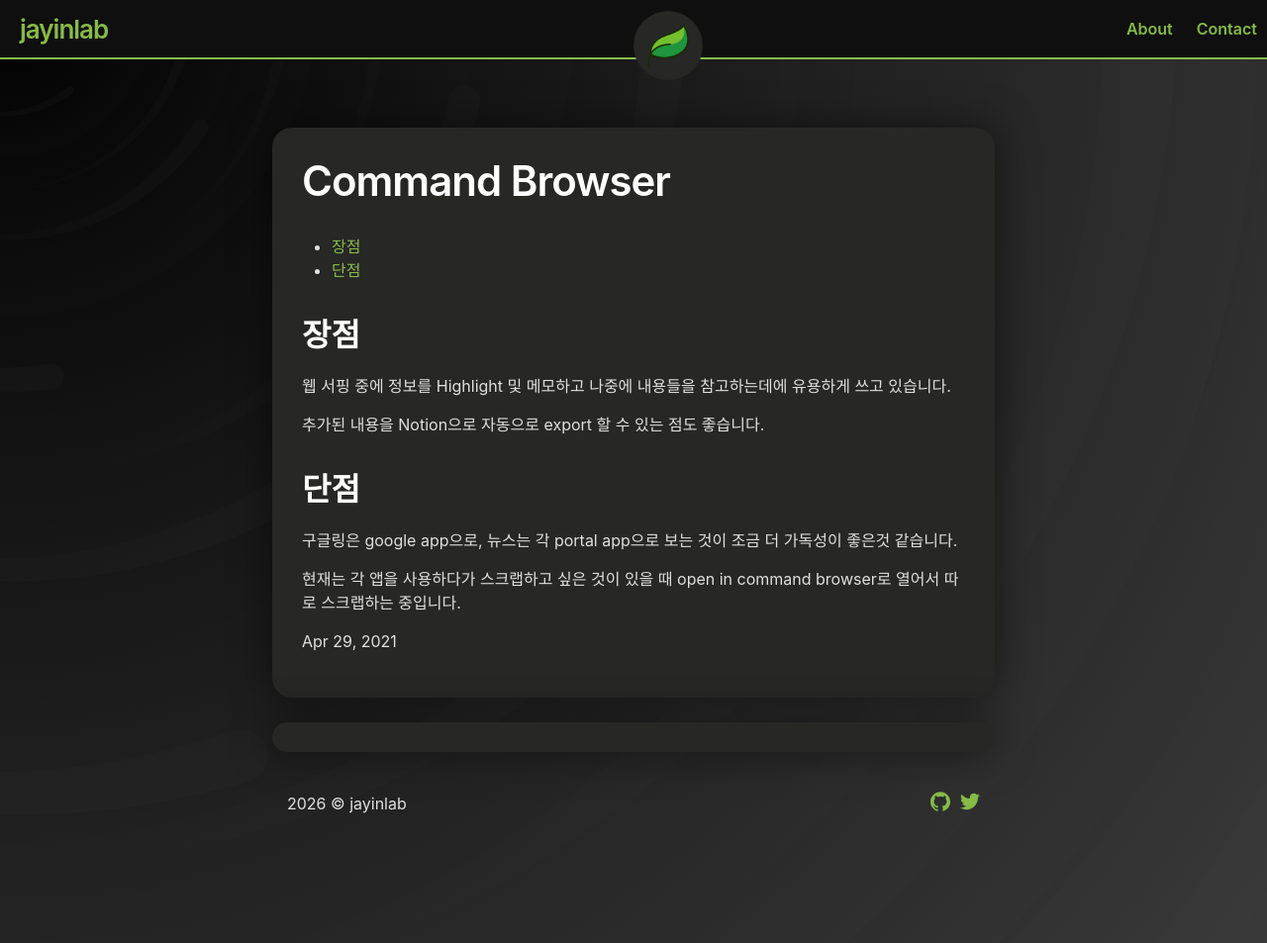
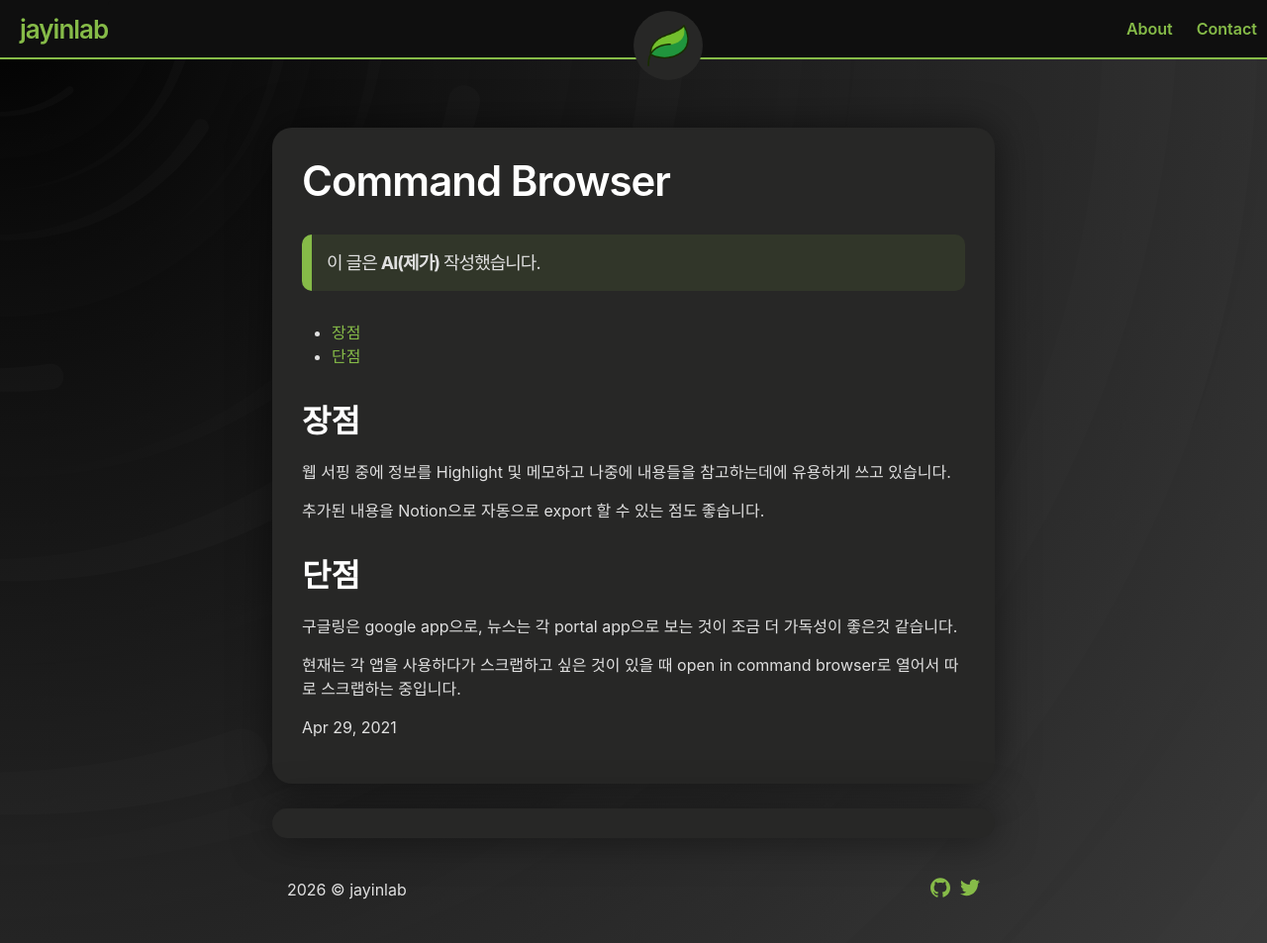
Before and after one commit to jayinlab/jayinlab.github.io, a Jekyll site: the page built from _posts/2021-04-29-command-browser.md, in a window 1280 px wide and 953 px high. Shown: the whole window at 99% size. Built offline with Jekyll 4.4.1, drawn with Linux system fonts in a browser that asks for light colours; comment, search, counter and statistics services are not loaded.

Commit message:
theme: auto-add AI authorship notice to all blog posts

```diff
--- a/_layouts/post.html
+++ b/_layouts/post.html
@@ -8,6 +8,7 @@ layout: default
   </header>
 
   <div class="post-content e-content" itemprop="articleBody">
+    <blockquote>이 글은 <strong>AI(제가)</strong> 작성했습니다.</blockquote>
     {% include toc.html html=content %}
     {{ content }}
   </div>
```
